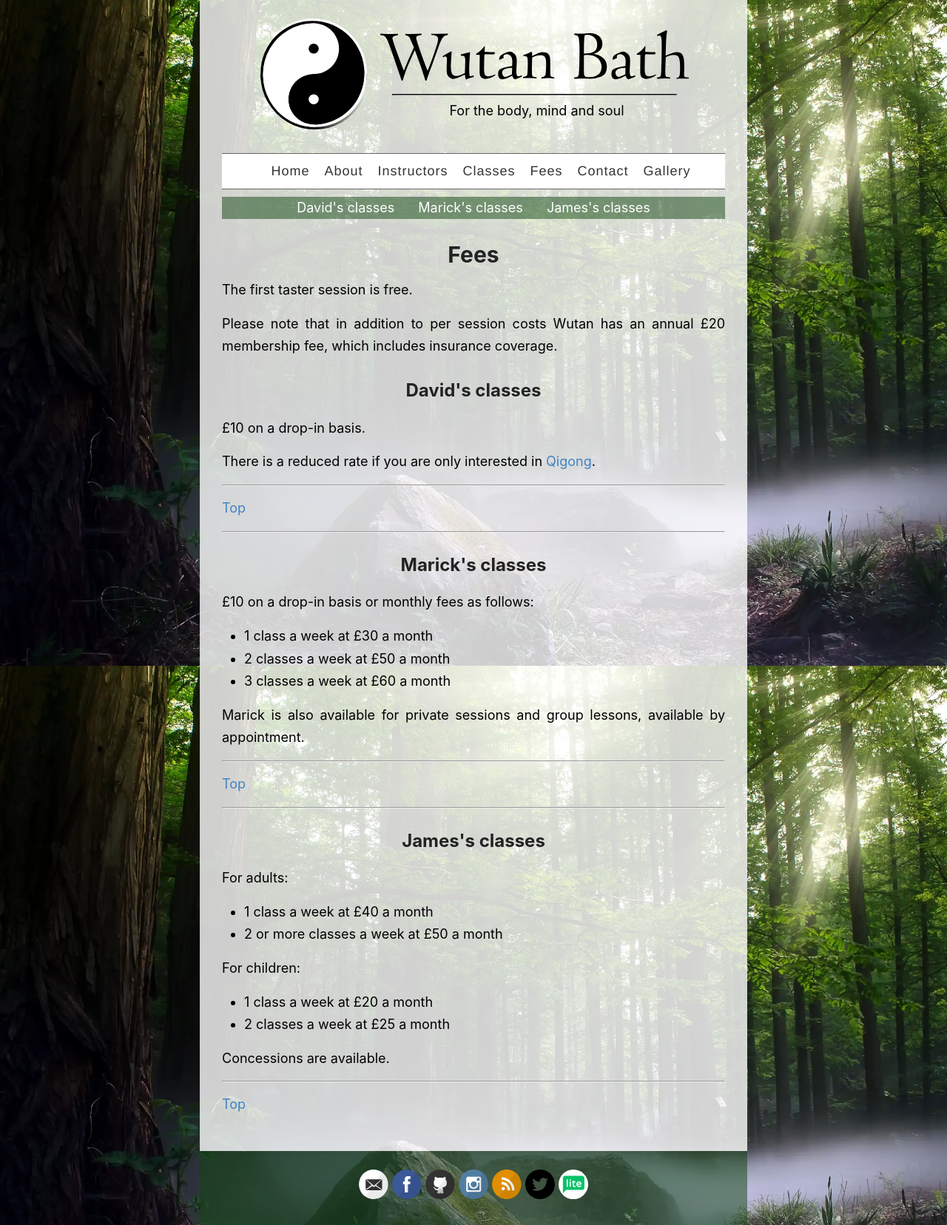
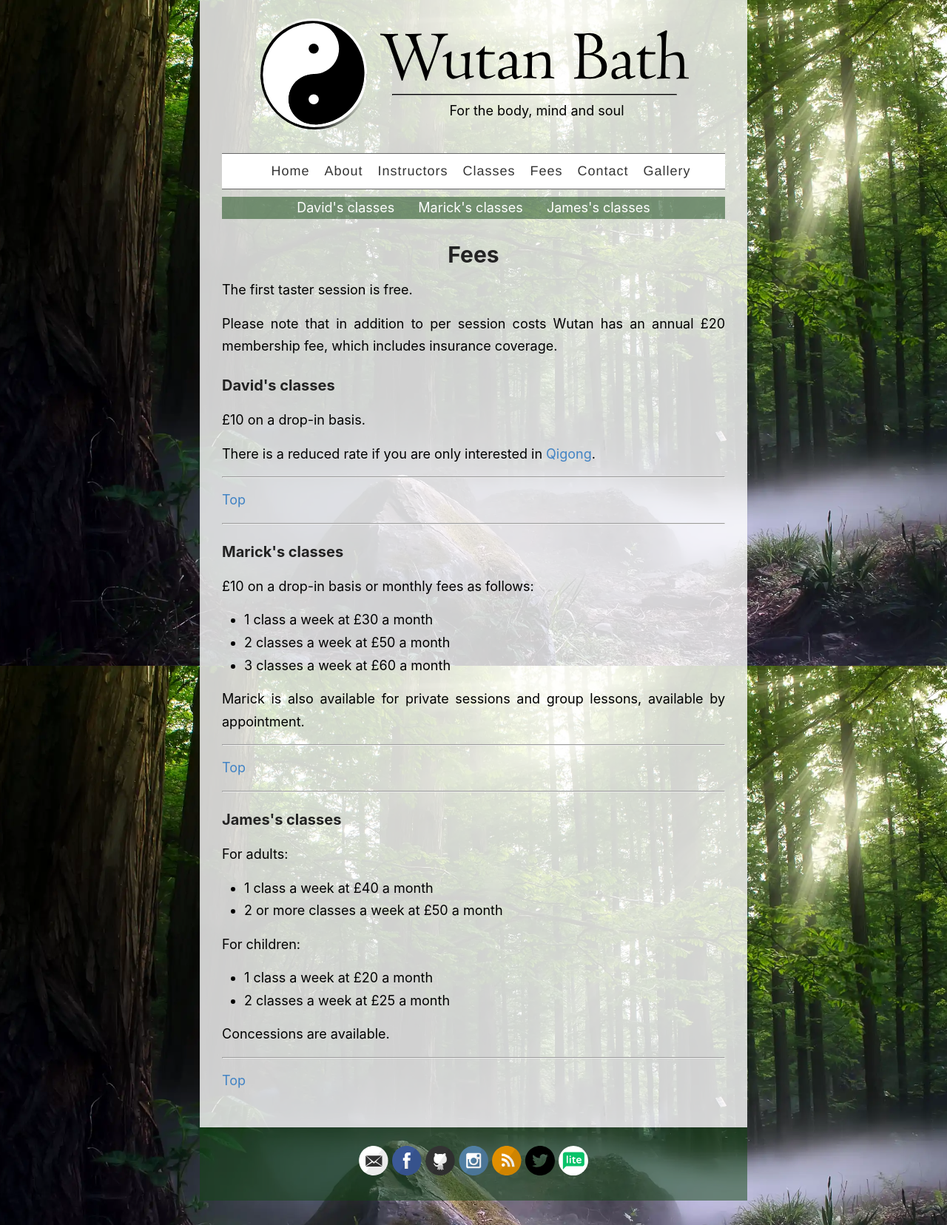
Before and after one commit to xanthipe/wutan-bath, a Jekyll site: the page built from _pages/fees.md, in a window 1280 px wide. Shown: the whole page at 74% size. Built offline with Jekyll 4.4.1, drawn with Linux system fonts in a browser that asks for light colours.

Commit message:
fix: changes headings on fees page

```diff
--- a/_pages/fees.md
+++ b/_pages/fees.md
@@ -21,7 +21,7 @@ which includes insurance coverage.
 {% assign instructor = instructor_hash[1] %}
 {% if instructor.prices %}
 <article>
-    <h2 id="{{ instructor_hash[0]}}-fees">{{instructor.name | split: " " | first }}'s classes</h2>
+    <h3 id="{{ instructor_hash[0]}}-fees">{{instructor.name | split: " " | first }}'s classes</h3>
     <div>
         {{ instructor.prices | markdownify }}
     </div>
```
